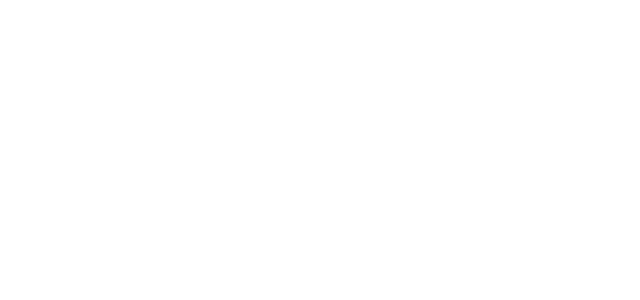
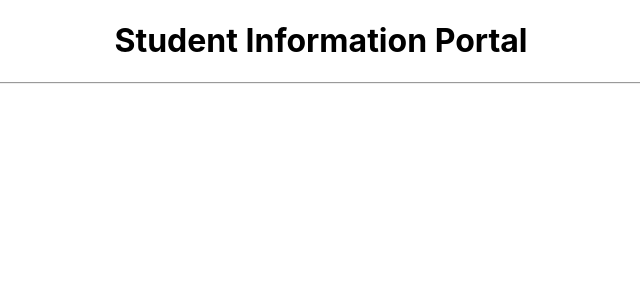
Before and after one commit to Maleesha2001-malee/IT3133_Assesment3, a React (Create React App) app in the folder studentapp/: page / in a window 1280 px wide. Shown: the top 300 px of the page, without its empty margins (319-959 px from the left). Built offline with nearby package versions, Linux system fonts and the light colour scheme.

Commit message:
base layer

```diff
--- a/studentapp/src/App.js
+++ b/studentapp/src/App.js
@@ -4,7 +4,16 @@
 function App() {
   return (
     <div className="App">
-
+      <h1>Student Information Portal</h1>
+      <hr/>
+      <table>
+        <tbody>
+        <tr>
+          <td>
+          </td>
+        </tr>
+        </tbody>
+      </table>
     </div>
   );
 }
```
